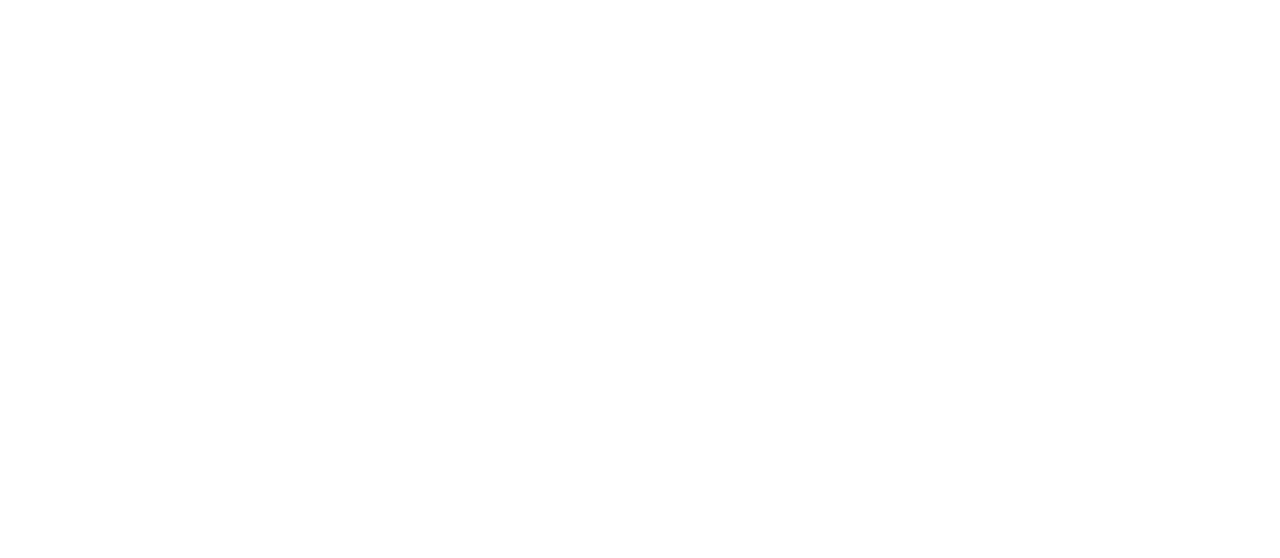
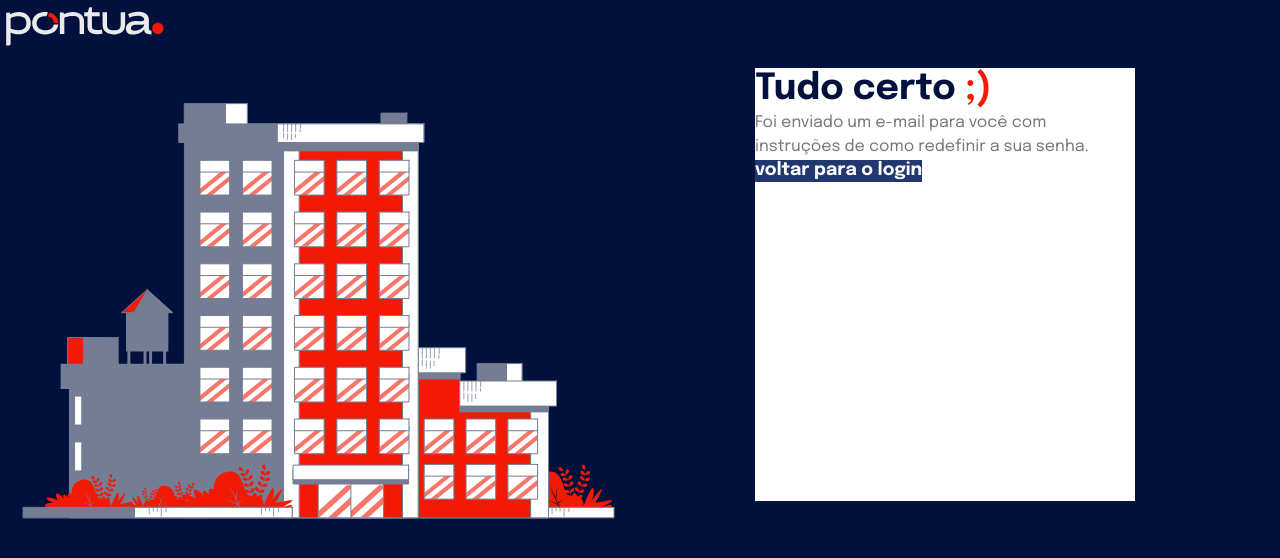
Before and after one commit to EriJohnson/agents, a React (Vite) app: page /forgot-password/success in a window 1280 px wide. Before the commit this address had no page. Shown: the top 558 px of the page. Built offline with nearby package versions, Linux system fonts and the light colour scheme.

Commit message:
feat: layout of success forgot password page

```diff
--- /dev/null
+++ b/src/pages/ForgotPassword/ForgotPasswordSuccess/index.tsx
@@ -0,0 +1,45 @@
+import {
+  Button,
+  Card,
+  CardBody,
+  CardHeader,
+  Heading,
+  Text,
+} from "@chakra-ui/react";
+import { Link } from "react-router-dom";
+
+export default function ForgotPasswordSuccess() {
+  return (
+    <Card h="433px" w="23.75rem" borderRadius="4xl">
+      <CardHeader pt={12} px={8}>
+        <Heading color="blue.800" whiteSpace="nowrap">
+          Tudo certo {""}
+          <Text as="span" color="orange.500">
+            ;)
+          </Text>
+        </Heading>
+
+        <Text color="gray.500" mt={4}>
+          Foi enviado um e-mail para você com instruções de como redefinir a sua
+          senha.
+        </Text>
+      </CardHeader>
+
+      <CardBody px={8} p={0}>
+        <Button
+          as={Link}
+          to="/"
+          mt={2.5}
+          w="full"
+          size="lg"
+          fontWeight="bold"
+          _hover={{
+            backgroundColor: "blue.800",
+          }}
+        >
+          voltar para o login
+        </Button>
+      </CardBody>
+    </Card>
+  );
+}
--- a/src/routes/index.tsx
+++ b/src/routes/index.tsx
@@ -1,4 +1,5 @@
 import ForgotPassword from "@/pages/ForgotPassword";
+import ForgotPasswordSuccess from "@/pages/ForgotPassword/ForgotPasswordSuccess";
 import Home from "@/pages/Home";
 import Login from "@/pages/Login";
 import { Routes as ReactRouterDomRoutes, Route } from "react-router-dom";
@@ -9,6 +10,10 @@
       <Route element={<Home />}>
         <Route path="/" element={<Login />} />
         <Route path="/forgot-password" element={<ForgotPassword />} />
+        <Route
+          path="/forgot-password/success"
+          element={<ForgotPasswordSuccess />}
+        />
       </Route>
     </ReactRouterDomRoutes>
   );
```
